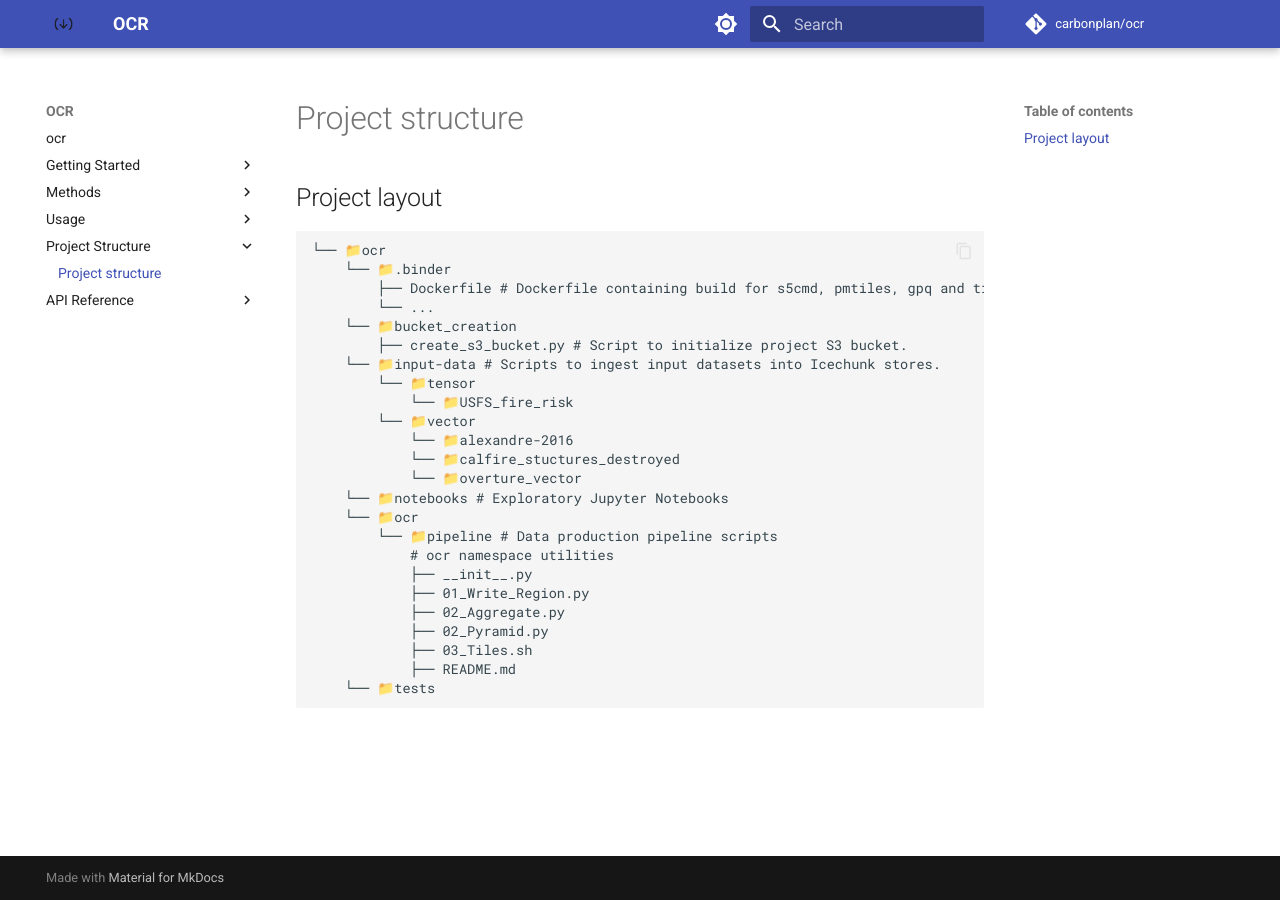
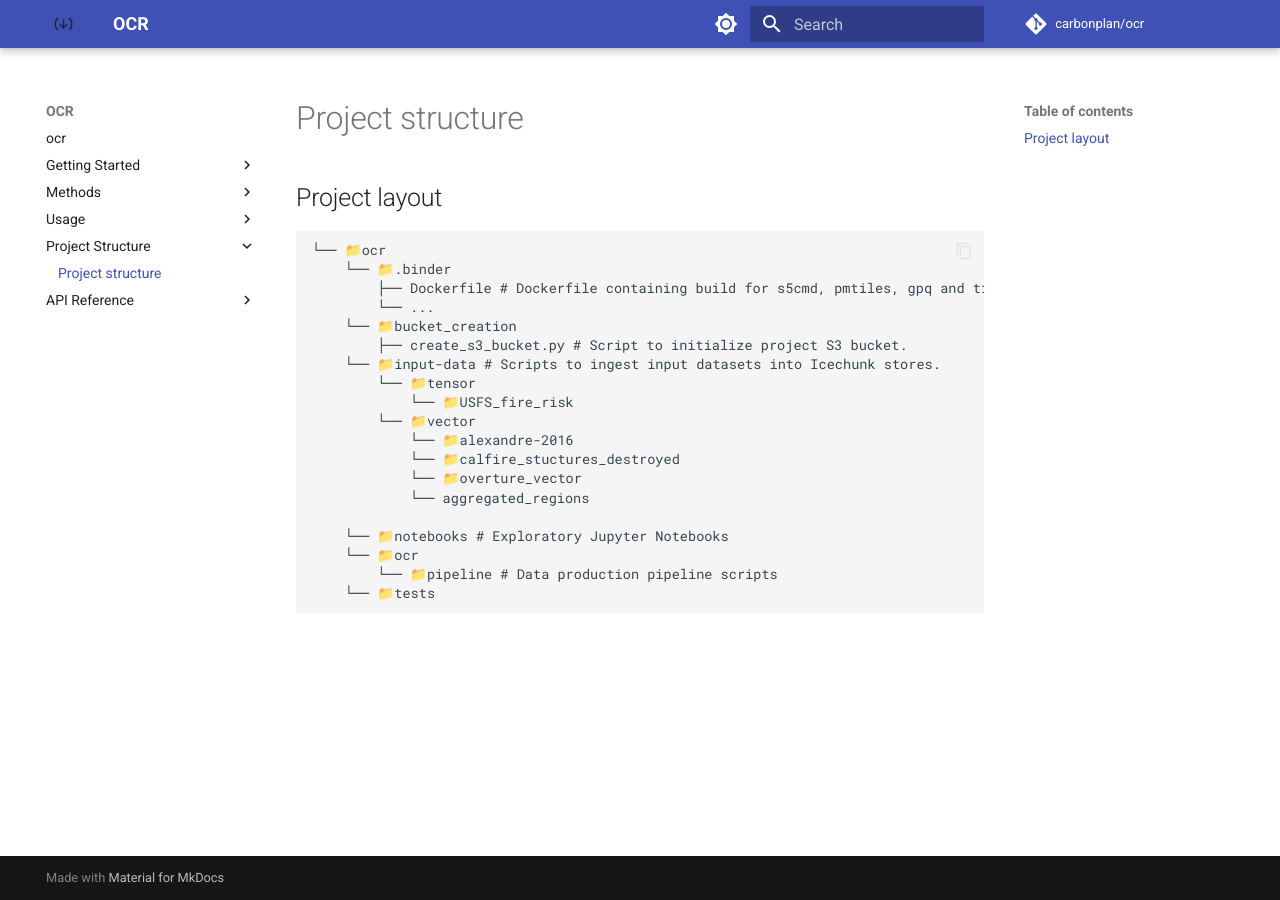
Before and after one commit to carbonplan/ocr, an MkDocs documentation site: the page built from docs/layout/project_structure.md, in a window 1280 px wide. Built offline with MkDocs 1.6.1 and Material for MkDocs 9.7.7, drawn with Linux system fonts in a browser that asks for light colours; comment, search, counter and statistics services are not loaded.

Commit message:
proj struct

````diff
--- a/docs/layout/project_structure.md
+++ b/docs/layout/project_structure.md
@@ -14,15 +14,10 @@
             └── 📁alexandre-2016
             └── 📁calfire_stuctures_destroyed
             └── 📁overture_vector
+            └── aggregated_regions
+
     └── 📁notebooks # Exploratory Jupyter Notebooks
     └── 📁ocr
         └── 📁pipeline # Data production pipeline scripts
-            # ocr namespace utilities
-            ├── __init__.py
-            ├── 01_Write_Region.py
-            ├── 02_Aggregate.py
-            ├── 02_Pyramid.py
-            ├── 03_Tiles.sh
-            ├── README.md
     └── 📁tests
 ```
````
